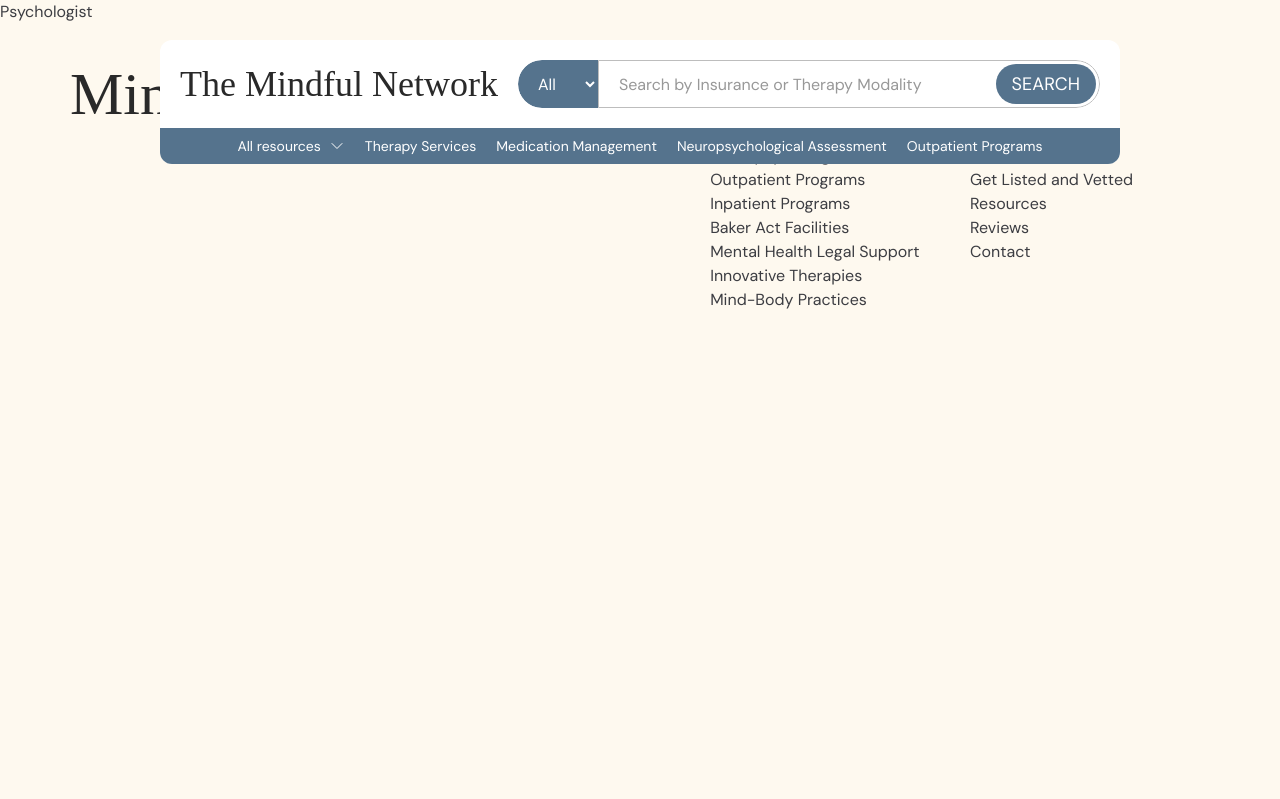
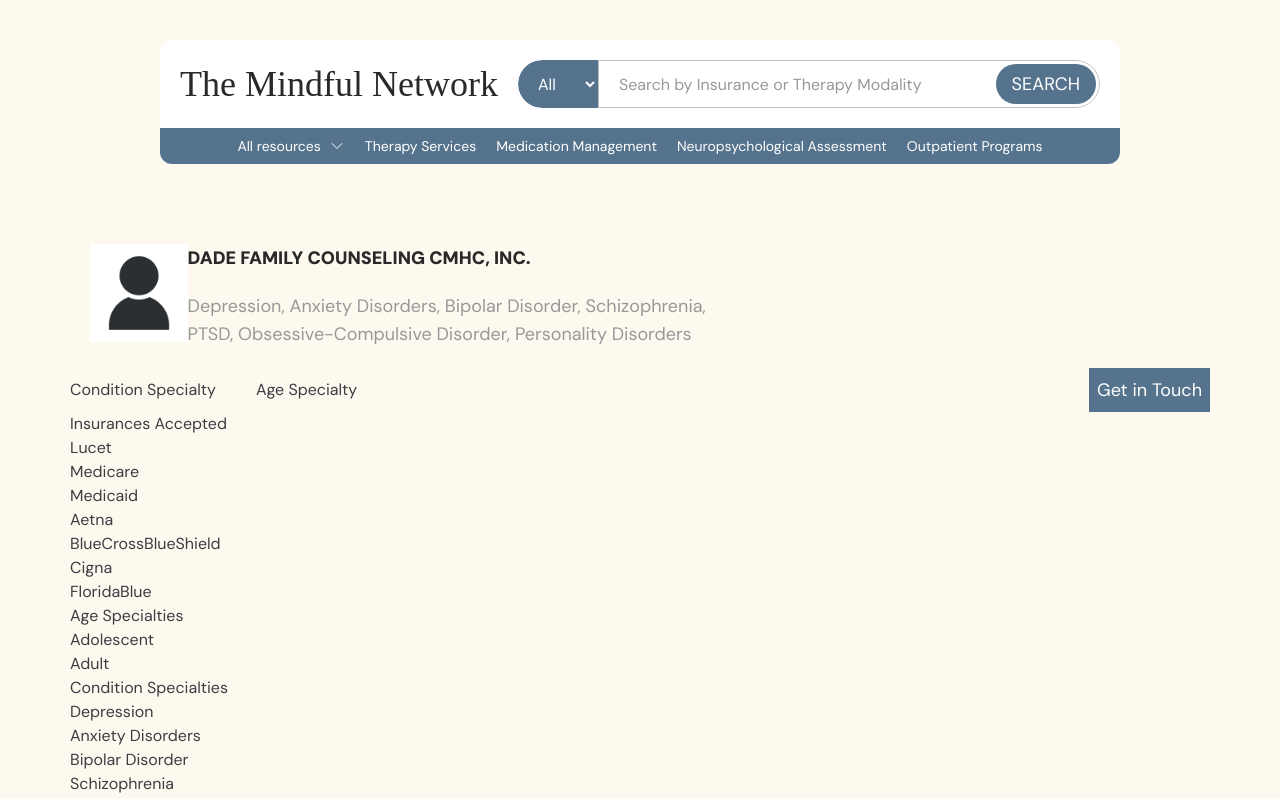
Before and after one commit to poreldeporte/mindful-network-official, a Next.js app in the folder client/: page /psychologists/013c73ee-d509-4dc4-8a54-2f28f02584d3 in a window 1280 px wide. Shown: the top 799 px of the page. Built offline with nearby package versions, Linux system fonts and the light colour scheme; a web font is replaced by a local one.

Commit message:
Add(Client): Adding psychologists section & psychologists constants & navigation bar

```diff
--- a/client/src/app/psychologists/[slug]/page.tsx
+++ b/client/src/app/psychologists/[slug]/page.tsx
@@ -1,7 +1,71 @@
-export default function Psychologist() {
+"use client";
+
+import { useEffect, useState } from 'react';
+import { useParams } from 'next/navigation';
+import { PsychologistModel } from '@/models';
+import { PsychologistAbout, ProfileCard } from '@/routes/psychologists/components';
+
+
+export default function PsychologistPage() {
+  const { slug } = useParams(); // Retrieve slug from the dynamic route
+  const [psychologist, setPsychologist] = useState<PsychologistModel | null>(null);
+  const [error, setError] = useState<string | null>(null);
+
+  useEffect(() => {
+    if (slug) {
+      fetch(`/api/psychologists/${slug}`)
+        .then((response) => {
+          if (!response.ok) {
+            throw new Error("Failed to fetch psychologist");
+          }
+          return response.json();
+        })
+        .then((data) => setPsychologist(data))
+        .catch((err) => setError(err.message));
+    }
+  }, [slug]);
+
+  if (error) {
+    return <div>Error: {error}</div>;
+  }
+
+  if (!psychologist) {
+    return <div>Loading...</div>;
+  }
+
   return (
-    <main>
-      <div>Psychologist</div>
-    </main>
+    <section className='page-width my-56'>
+      <ProfileCard {...psychologist}/>
+
+      <PsychologistAbout {...psychologist}/>
+
+      <h2>Insurances Accepted</h2>
+      <ul>
+        {psychologist.insurances.map((insurance) => (
+          <li key={insurance.id}>{insurance.name}</li>
+        ))}
+      </ul>
+
+      <h2>Age Specialties</h2>
+      <ul>
+        {psychologist.ageSpecialty.map((specialty) => (
+          <li key={specialty.id}>{specialty.age}</li>
+        ))}
+      </ul>
+
+      <h2>Condition Specialties</h2>
+      <ul>
+        {psychologist.conditionSpecialty.map((condition) => (
+          <li key={condition.id}>{condition.name}</li>
+        ))}
+      </ul>
+
+      <h2>Therapy Options</h2>
+      <ul>
+        {psychologist.therapyOptions.map((option) => (
+          <li key={option.id}>{option.type}</li>
+        ))}
+      </ul>
+    </section>
   );
 }
--- a/client/src/lib/constants.ts
+++ b/client/src/lib/constants.ts
@@ -160,3 +160,14 @@
   { key: "reviews", label: "Reviews", path: "/reviews" },
   { key: "contact", label: "Contact", path: "/contact" },
 ];
+
+export const psychologistNavigation = [
+  {
+    key: "#condition-specialty",
+    label: "Condition Specialty"
+  },
+  {
+    key: "#age-specialty",
+    label: "Age Specialty"
+  },
+]
--- /dev/null
+++ b/client/src/routes/psychologists/components/index.ts
@@ -0,0 +1,2 @@
+export * from './profileCard';
+export * from './psychologistAbout';
--- /dev/null
+++ b/client/src/routes/psychologists/components/profileCard/index.tsx
@@ -0,0 +1,43 @@
+import React from "react";
+import Image from "next/image";
+import { Typography } from "@/components/ui";
+import { PsychologistModel } from "@/models";
+import { UserImage } from "@/lib/images";
+
+export function ProfileCard({
+  image,
+  conditionSpecialty,
+  name,
+}: PsychologistModel) {
+  return (
+    <header className="p-5 flex">
+      <div>
+        <Image
+          src={image ? image : UserImage}
+          alt={name}
+          width={100}
+          height={100}
+        />
+      </div>
+      <div>
+        <Typography
+          className="font-bold mb-5"
+          as="h2"
+          variant="medium"
+          color="black"
+        >
+          {name}
+        </Typography>
+        <div className="">
+          {conditionSpecialty && conditionSpecialty.length ? (
+            <Typography as="p" variant="medium" color="lightGray">
+              {conditionSpecialty.map((condition) => condition.name).join(", ")}
+            </Typography>
+          ) : (
+            ""
+          )}
+        </div>
+      </div>
+    </header>
+  );
+}
--- /dev/null
+++ b/client/src/routes/psychologists/components/psychologistAbout/index.tsx
@@ -0,0 +1,41 @@
+"use client";
+
+import { psychologistNavigation } from "@/lib/constants"
+import Link from "next/link"
+import { Button, Typography } from "@/components/ui"
+import { PsychologistModel } from "@/models";
+
+import { usePathname } from 'next/navigation';
+
+const NavigationBar = () => {
+  const pathname = usePathname();
+
+  return (
+    <nav className="flex items-center justify-between">
+      <div>
+        {psychologistNavigation.map((link) => {
+          const isActive = pathname === link.key;
+          return (
+            <a
+              className={`mr-10 ${isActive ? 'font-bold underline' : ''}`}
+              key={link.key}
+              href={link.key}
+            >
+              {link.label}
+            </a>
+          );
+        })}
+      </div>
+      <Button className="p-2" variant="medium">Get in Touch</Button>
+    </nav>
+  );
+}
+
+export function PsychologistAbout(Props: PsychologistModel ) {
+  return (
+    <div>
+        <NavigationBar />
+
+    </div>
+  )
+}
```
